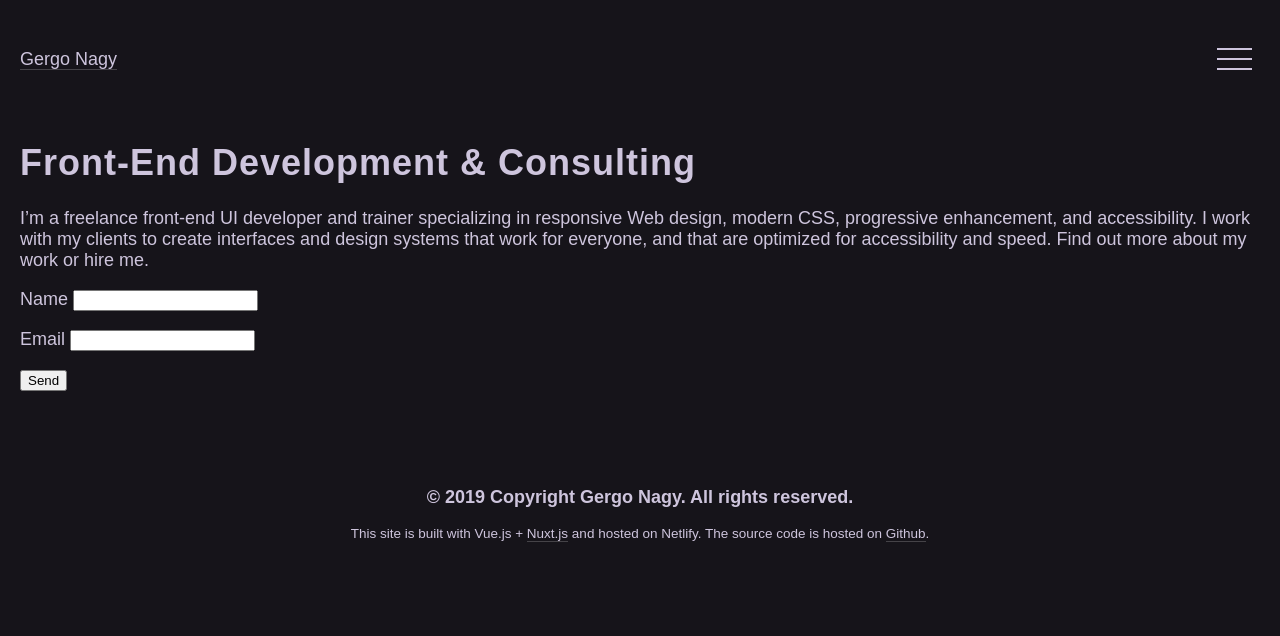
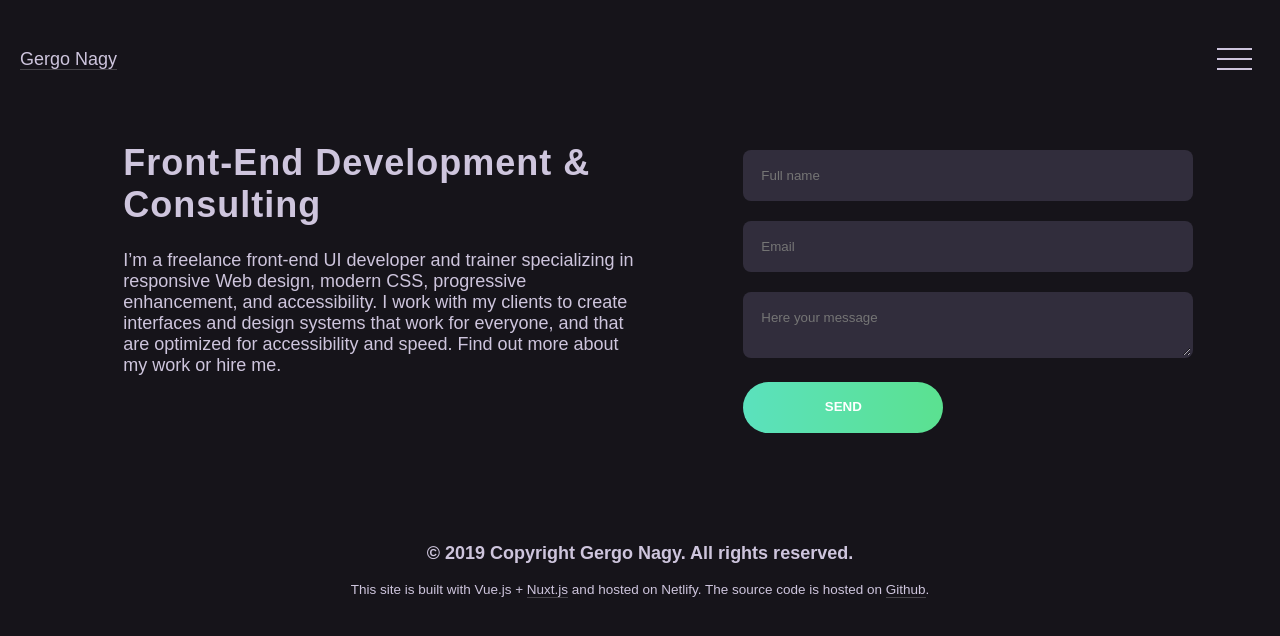
Before and after one commit to dzsi1994/portfolio_new, a Nuxt app: page /contact in a window 1280 px wide. Shown: the top 636 px of the page. Built offline with nearby package versions, Linux system fonts and the light colour scheme.

Commit message:
add button and better form style

```diff
--- a/assets/styles/_general.scss
+++ b/assets/styles/_general.scss
@@ -3,8 +3,9 @@ body {
   color: $font-color;
   font-family: $font-primary;
   font-size: 18px;
-  margin:0;
+  margin: 0;
   padding: 0;
+  caret-color: #5be1bd;
 }
 ::selection {
   background: #5be1bd;
@@ -26,7 +27,6 @@ html::-webkit-scrollbar-thumb {
   box-shadow: inset 2px 2px 2px rgba(255, 255, 255, 0.25), inset -2px -2px 2px rgba(0, 0, 0, 0.25);
 }
 
-
 h1,
 h2,
 h3,
@@ -42,8 +42,7 @@ h6,
 .serif {
   font-weight: 900;
   letter-spacing: 1px;
-  font-family: 'Fira Sans', arial, sans-serif;
-  caret-color: #5be190;
+  font-family: "Fira Sans", arial, sans-serif;
 }
 a {
   border-bottom: 1px solid rgba(255, 255, 255, 0.2);
--- a/pages/contact.vue
+++ b/pages/contact.vue
@@ -1,19 +1,27 @@
 <template>
   <div class="container">
-    <h1>Front-End Development & Consulting</h1>I’m a freelance front-end UI developer and trainer specializing in responsive Web design, modern CSS, progressive
-    enhancement, and accessibility. I work with my clients to create interfaces and design systems that work for
-    everyone, and that are optimized for accessibility and speed. Find out more about my work or hire me.
-    <form name="contact" data-netlify="true">
-  <p>
-    <label>Name <input type="text" name="name" /></label>
-  </p>
-  <p>
-    <label>Email <input type="email" name="email" /></label>
-  </p>
-  <p>
-    <button type="submit">Send</button>
-  </p>
-</form>
+    <div class="contact">
+      <div class="contact__text">
+        <h1>Front-End Development & Consulting</h1>
+        <p>
+          I’m a freelance front-end UI developer and trainer specializing in responsive Web design, modern CSS, progressive
+          enhancement, and accessibility. I work with my clients to create interfaces and design systems that work for
+          everyone, and that are optimized for accessibility and speed. Find out more about my work or hire me.
+        </p>
+      </div>
+      <form name="contact" data-netlify="true" class="contact__form">
+        <div class="form-element">
+          <input type="text" name="name" placeholder="Full name">
+        </div>
+        <div class="form-element">
+          <input type="email" name="email" placeholder="Email">
+        </div>
+        <div class="form-element">
+          <textarea name="message" placeholder="Here your message"></textarea>
+        </div>
+        <button type="submit">Send</button>
+      </form>
+    </div>
   </div>
 </template>
 
@@ -31,5 +39,75 @@ export default {
 }
 </script>
 
-<style>
+<style lang="scss" scoped>
+.contact {
+  display: grid;
+  grid-template-columns: repeat(12, 1fr);
+  &__text {
+    grid-row: 1;
+    grid-column: 2 / 7;
+  }
+  &__form {
+    grid-column: 8 / 12;
+    grid-row: 1;
+    font-weight: 300;
+    font-size: 0.9em;
+    padding: 2em 0;
+    .form-element {
+      margin-bottom: 20px;
+      input {
+        font-family: inherit;
+        width: 100%;
+        background: #312d3c;
+        color: #fff;
+        border-radius: 8px;
+        border: 2px solid transparent;
+        padding: 1rem;
+        &:focus {
+          border-color: #5be1bd;
+          outline: none;
+        }
+      }
+      textarea {
+        font-family: inherit;
+        width: 100%;
+        background: #312d3c;
+        color: #fff;
+        padding: 1rem;
+        border-radius: 8px;
+        border: 2px solid transparent;
+        &:focus {
+          border-color: #5be1bd;
+          outline: none;
+        }
+      }
+    }
+    button {
+      background-image: -webkit-gradient(
+        linear,
+        right bottom,
+        left top,
+        from(#5be1bd),
+        to(#5be190)
+      );
+      background-image: linear-gradient(to right, #5be1bd, #5be190);
+      color: #fff !important;
+      display: inline-block;
+      font-family: inherit;
+      font-weight: 700;
+      border: 0;
+      border-radius: 2rem;
+      white-space: nowrap;
+      padding: 1rem 1.5rem;
+      line-height: 1.4;
+      position: relative;
+      text-align: center;
+      -webkit-transition: 70ms;
+      transition: 70ms;
+      position: relative;
+      min-width: 200px;
+      text-transform: uppercase;
+    }
+  }
+}
 </style>
```
